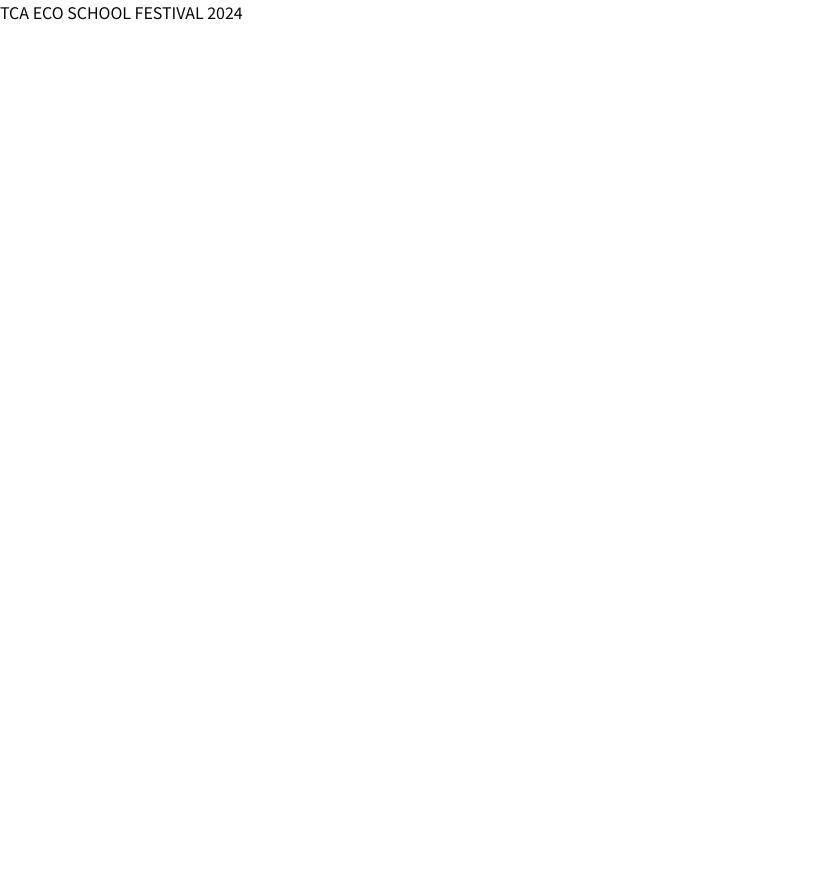
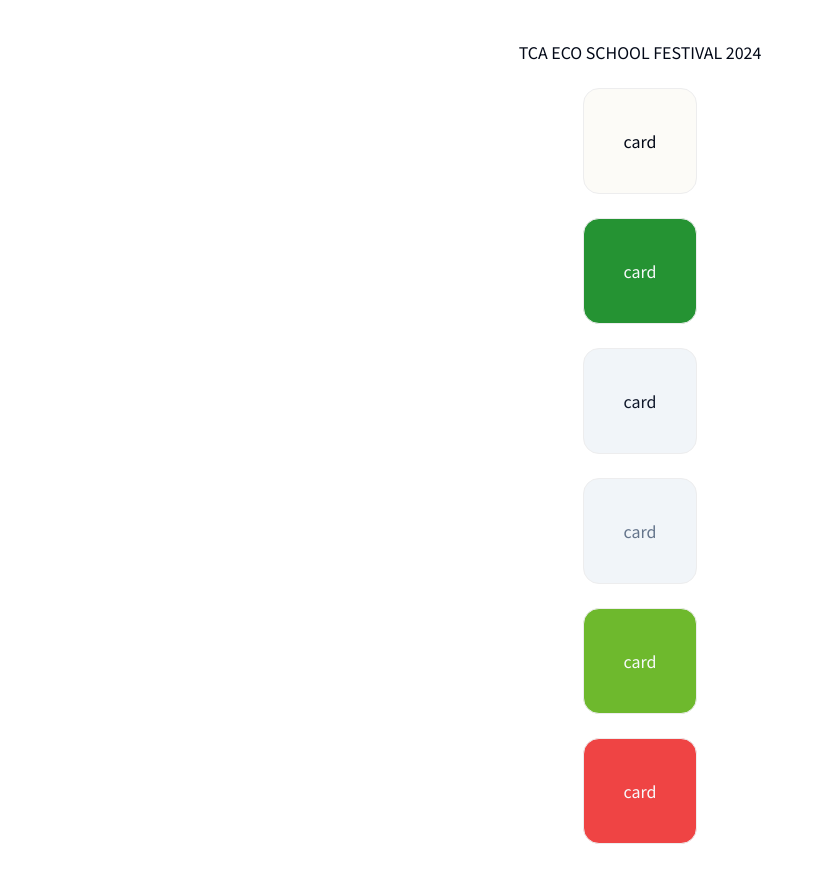
Before and after one commit to R1013-T/gsap-layout-test, a Next.js app: page / in a window 1280 px wide. Shown: the whole page, without its empty margins (0-820 px from the left). Before the commit the page ends 800 px from the top, so only its background shows below. Built offline with nearby package versions, Linux system fonts and the light colour scheme.

Commit message:
style: init color

```diff
--- a/src/app/globals.css
+++ b/src/app/globals.css
@@ -5,64 +5,34 @@
 @layer base {
   :root {
     --background: 0 0% 100%;
-      --foreground: 240 10% 3.9%;
+    --foreground: 222.2 84% 4.9%;
 
-      --card: 0 0% 100%;
-      --card-foreground: 240 10% 3.9%;
+    --card: 44 48% 98%;
+    --card-foreground: 222.2 84% 4.9%;
 
-      --popover: 0 0% 100%;
-      --popover-foreground: 240 10% 3.9%;
+    --card: 44 48% 98%;
+    --popover-foreground: 222.2 84% 4.9%;
 
-      --primary: 240 5.9% 10%;
-      --primary-foreground: 0 0% 98%;
+    --primary: 128 60% 36%;
+    --primary-foreground: 210 40% 98%;
 
-      --secondary: 240 4.8% 95.9%;
-      --secondary-foreground: 240 5.9% 10%;
+    --secondary: 210 40% 96.1%;
+    --secondary-foreground: 222.2 47.4% 11.2%;
 
-      --muted: 240 4.8% 95.9%;
-      --muted-foreground: 240 3.8% 46.1%;
+    --muted: 210 40% 96.1%;
+    --muted-foreground: 215.4 16.3% 46.9%;
 
-      --accent: 240 4.8% 95.9%;
-      --accent-foreground: 240 5.9% 10%;
+    --accent: 92 61% 45%;
+    --accent-foreground: 210 40% 98%;
 
     --destructive: 0 84.2% 60.2%;
-      --destructive-foreground: 0 0% 98%;
+    --destructive-foreground: 210 40% 98%;
 
-      --border: 240 5.9% 90%;
-      --input: 240 5.9% 90%;
-      --ring: 240 10% 3.9%;
+    --border: 240 3% 93%;
+    --input: 214.3 31.8% 91.4%;
+    --ring: 222.2 84% 4.9%;
 
     --radius: 0.5rem;
-    }
-
-    .dark {
-      --background: 240 10% 3.9%;
-      --foreground: 0 0% 98%;
-
-      --card: 240 10% 3.9%;
-      --card-foreground: 0 0% 98%;
-
-      --popover: 240 10% 3.9%;
-      --popover-foreground: 0 0% 98%;
-
-      --primary: 0 0% 98%;
-      --primary-foreground: 240 5.9% 10%;
-
-      --secondary: 240 3.7% 15.9%;
-      --secondary-foreground: 0 0% 98%;
-
-      --muted: 240 3.7% 15.9%;
-      --muted-foreground: 240 5% 64.9%;
-
-      --accent: 240 3.7% 15.9%;
-      --accent-foreground: 0 0% 98%;
-
-      --destructive: 0 62.8% 30.6%;
-      --destructive-foreground: 0 0% 98%;
-
-      --border: 240 3.7% 15.9%;
-      --input: 240 3.7% 15.9%;
-      --ring: 240 4.9% 83.9%;
   }
 }
 
--- a/src/app/page.tsx
+++ b/src/app/page.tsx
@@ -1,5 +1,25 @@
-import Image from 'next/image'
-
 export default function Home() {
-  return <main>TCA ECO SCHOOL FESTIVAL 2024</main>
+  return (
+    <main className="flex flex-col items-center justify-center gap-6 p-10">
+      <p>TCA ECO SCHOOL FESTIVAL 2024</p>
+      <div className="rounded-2xl border bg-card p-10">
+        <p>card</p>
+      </div>
+      <div className="rounded-2xl border bg-primary p-10 text-primary-foreground">
+        <p>card</p>
+      </div>
+      <div className="rounded-2xl border bg-secondary p-10 text-secondary-foreground">
+        <p>card</p>
+      </div>
+      <div className="rounded-2xl border bg-muted p-10 text-muted-foreground">
+        <p>card</p>
+      </div>
+      <div className="rounded-2xl border bg-accent p-10 text-accent-foreground">
+        <p>card</p>
+      </div>
+      <div className="rounded-2xl border bg-destructive p-10 text-destructive-foreground">
+        <p>card</p>
+      </div>
+    </main>
+  )
 }
```
Lines whose indentation alone changed are shown as unchanged.
